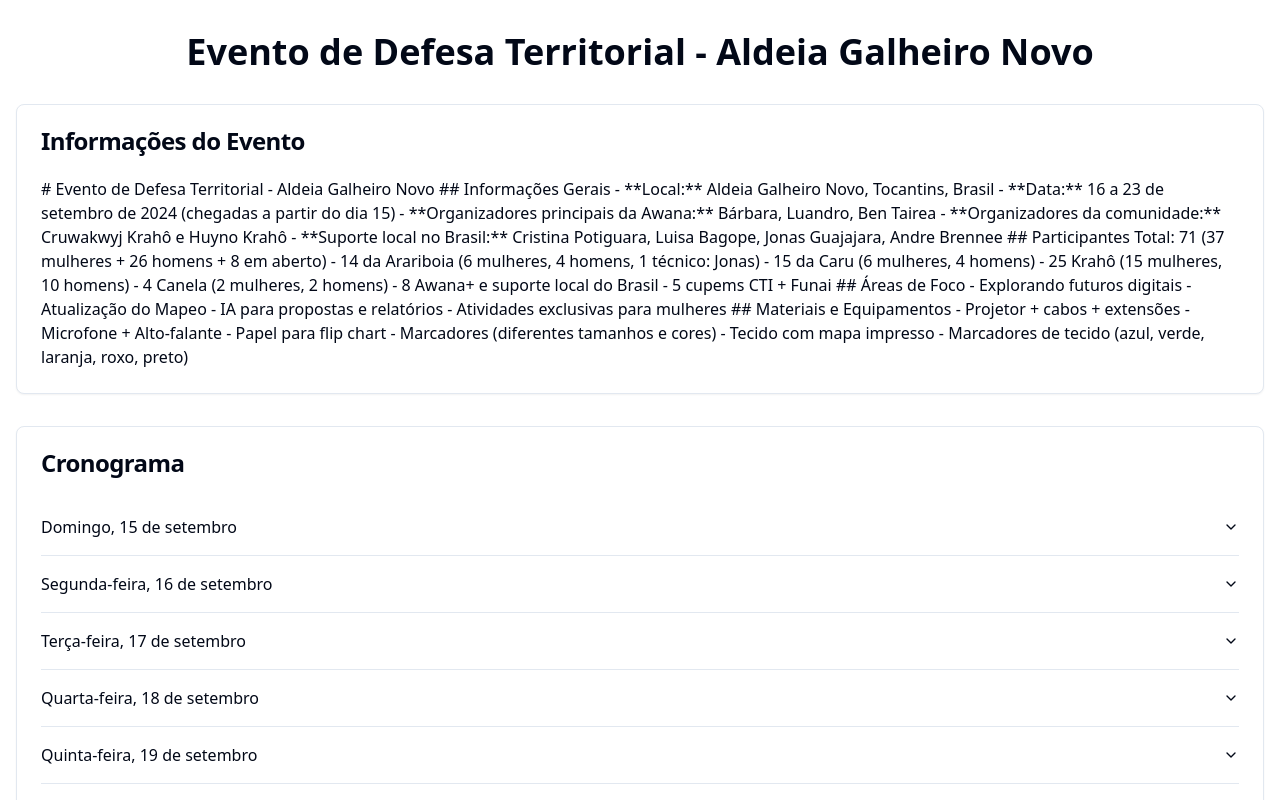
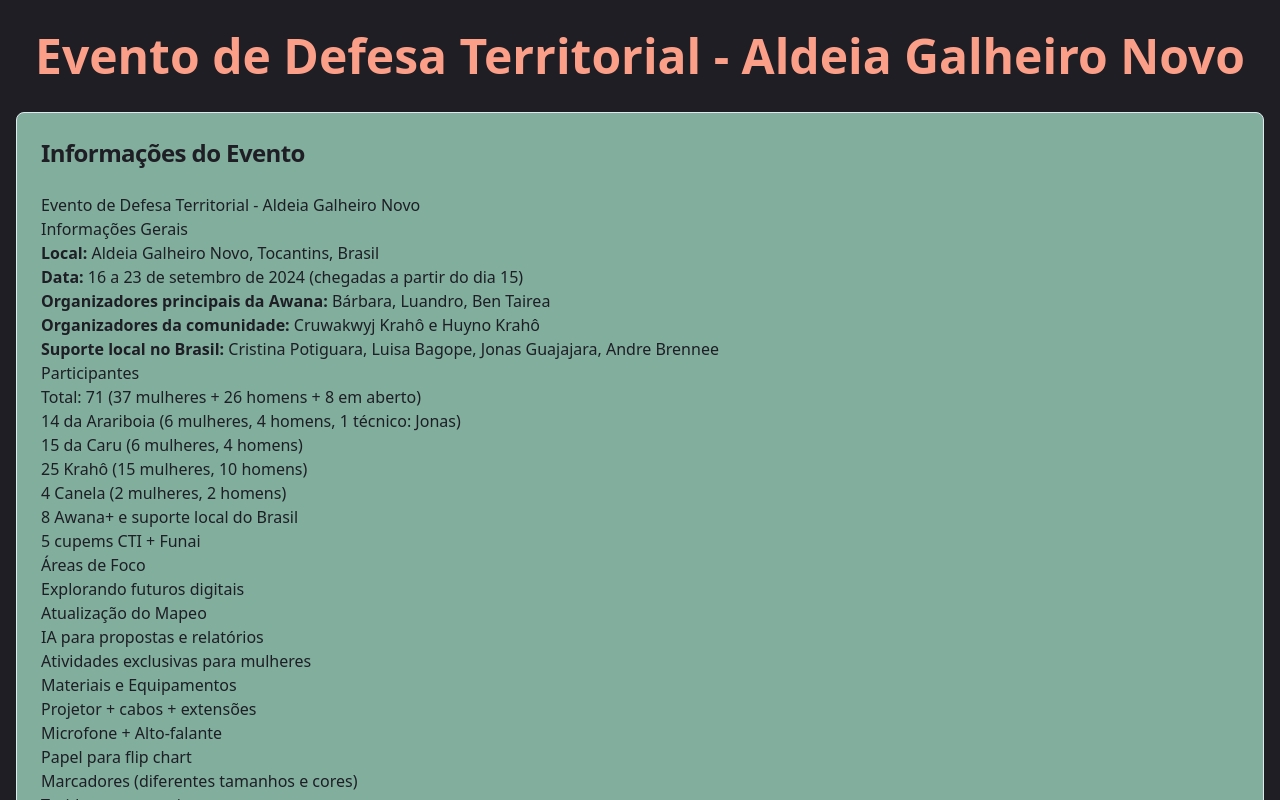
Before and after one commit to luandro/encontro-brasil, a React (Vite) app: page / in a window 1280 px wide. Shown: the top 800 px of the page. Built offline with nearby package versions, Linux system fonts and the light colour scheme.

Commit message:
Enhance event page styling
Ensure proper rendering of markdown without extra points in the schedule. Improve the visual appeal of the page with animations and styled components using the theme colors: #1E1E24, #FB9F89, #C4AF9A, #81AE9D, and #21A179.
[skip gpt_engineer]

```diff
--- a/package.json
+++ b/package.json
@@ -54,6 +54,7 @@
     "react-day-picker": "^8.10.1",
     "react-dom": "^18.2.0",
     "react-hook-form": "^7.52.0",
+    "react-markdown": "^9.0.1",
     "react-resizable-panels": "^2.0.19",
     "react-router-dom": "^6.23.1",
     "recharts": "^2.12.7",
--- a/src/pages/Index.jsx
+++ b/src/pages/Index.jsx
@@ -2,6 +2,8 @@ import React from 'react';
 import { useQuery } from '@tanstack/react-query';
 import { Card, CardContent, CardHeader, CardTitle } from "@/components/ui/card";
 import { Accordion, AccordionContent, AccordionItem, AccordionTrigger } from "@/components/ui/accordion";
+import { motion } from "framer-motion";
+import ReactMarkdown from 'react-markdown';
 
 const fetchMarkdownContent = async (file) => {
   const response = await fetch(file);
@@ -24,21 +26,40 @@ const Index = () => {
   }
 
   return (
-    <div className="container mx-auto px-4 py-8">
-      <h1 className="text-4xl font-bold mb-8 text-center">Evento de Defesa Territorial - Aldeia Galheiro Novo</h1>
+    <div className="min-h-screen bg-[#1E1E24] text-[#C4AF9A]">
+      <motion.div
+        initial={{ opacity: 0, y: -50 }}
+        animate={{ opacity: 1, y: 0 }}
+        transition={{ duration: 0.5 }}
+        className="container mx-auto px-4 py-8"
+      >
+        <h1 className="text-5xl font-bold mb-8 text-center text-[#FB9F89]">Evento de Defesa Territorial - Aldeia Galheiro Novo</h1>
 
-      <Card className="mb-8">
+        <motion.div
+          initial={{ opacity: 0, scale: 0.9 }}
+          animate={{ opacity: 1, scale: 1 }}
+          transition={{ duration: 0.5, delay: 0.2 }}
+        >
+          <Card className="mb-8 bg-[#81AE9D] text-[#1E1E24]">
             <CardHeader>
-          <CardTitle>Informações do Evento</CardTitle>
+              <CardTitle className="text-2xl">Informações do Evento</CardTitle>
             </CardHeader>
             <CardContent>
-          <div dangerouslySetInnerHTML={{ __html: eventoInfo }} />
+              <ReactMarkdown className="prose prose-invert max-w-none">
+                {eventoInfo}
+              </ReactMarkdown>
             </CardContent>
           </Card>
+        </motion.div>
 
-      <Card>
+        <motion.div
+          initial={{ opacity: 0, scale: 0.9 }}
+          animate={{ opacity: 1, scale: 1 }}
+          transition={{ duration: 0.5, delay: 0.4 }}
+        >
+          <Card className="bg-[#21A179] text-[#1E1E24]">
             <CardHeader>
-          <CardTitle>Cronograma</CardTitle>
+              <CardTitle className="text-2xl">Cronograma</CardTitle>
             </CardHeader>
             <CardContent>
               <Accordion type="single" collapsible className="w-full">
@@ -47,13 +68,11 @@ const Index = () => {
                   const [title, ...content] = day.split('\n');
                   return (
                     <AccordionItem key={index} value={`item-${index}`}>
-                  <AccordionTrigger>{title}</AccordionTrigger>
+                      <AccordionTrigger className="text-lg font-semibold">{title}</AccordionTrigger>
                       <AccordionContent>
-                    <ul className="list-disc pl-6">
-                      {content.map((item, i) => (
-                        <li key={i}>{item.trim()}</li>
-                      ))}
-                    </ul>
+                        <ReactMarkdown className="prose prose-invert max-w-none">
+                          {content.join('\n')}
+                        </ReactMarkdown>
                       </AccordionContent>
                     </AccordionItem>
                   );
@@ -61,6 +80,8 @@ const Index = () => {
               </Accordion>
             </CardContent>
           </Card>
+        </motion.div>
+      </motion.div>
     </div>
   );
 };
```
Also changed, not shown: 1 other file (tests, documents, lock files or other folders). Lines whose indentation alone changed are shown as unchanged.
